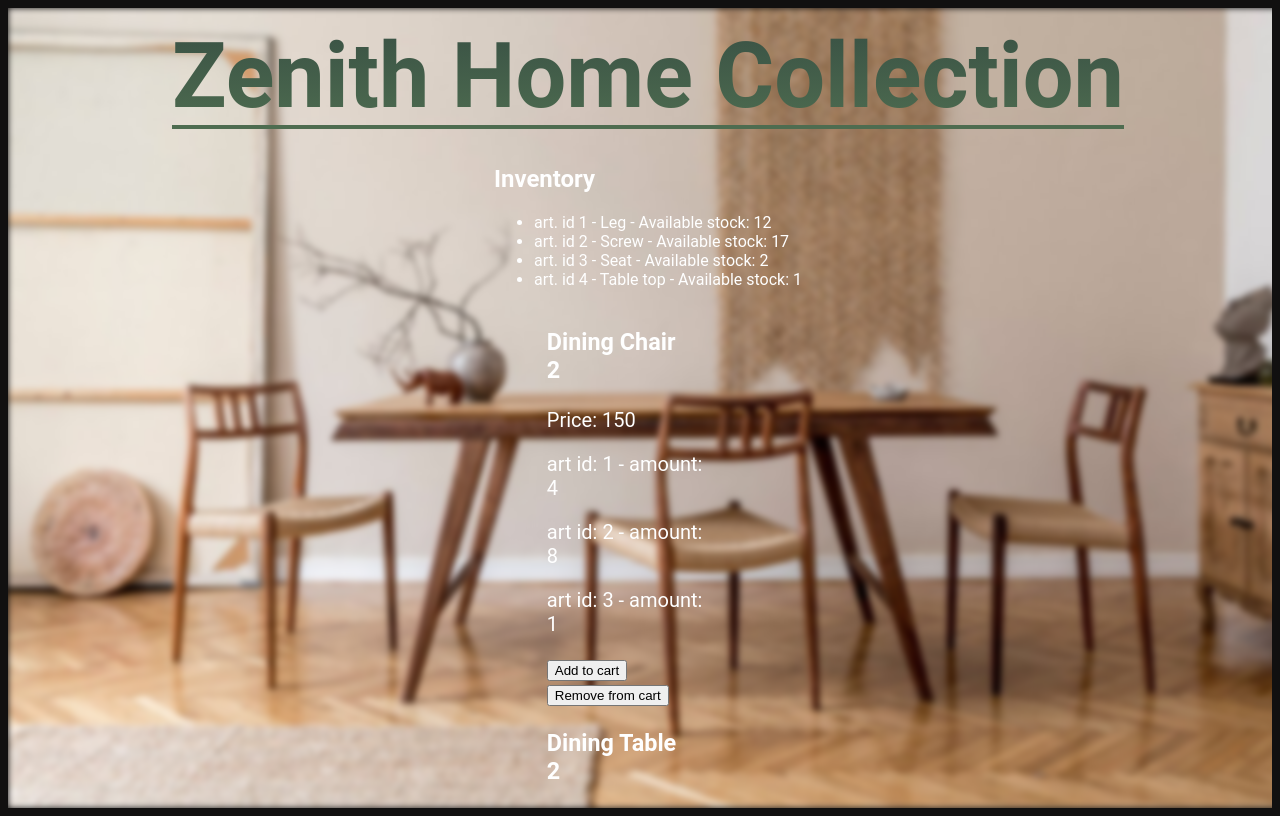
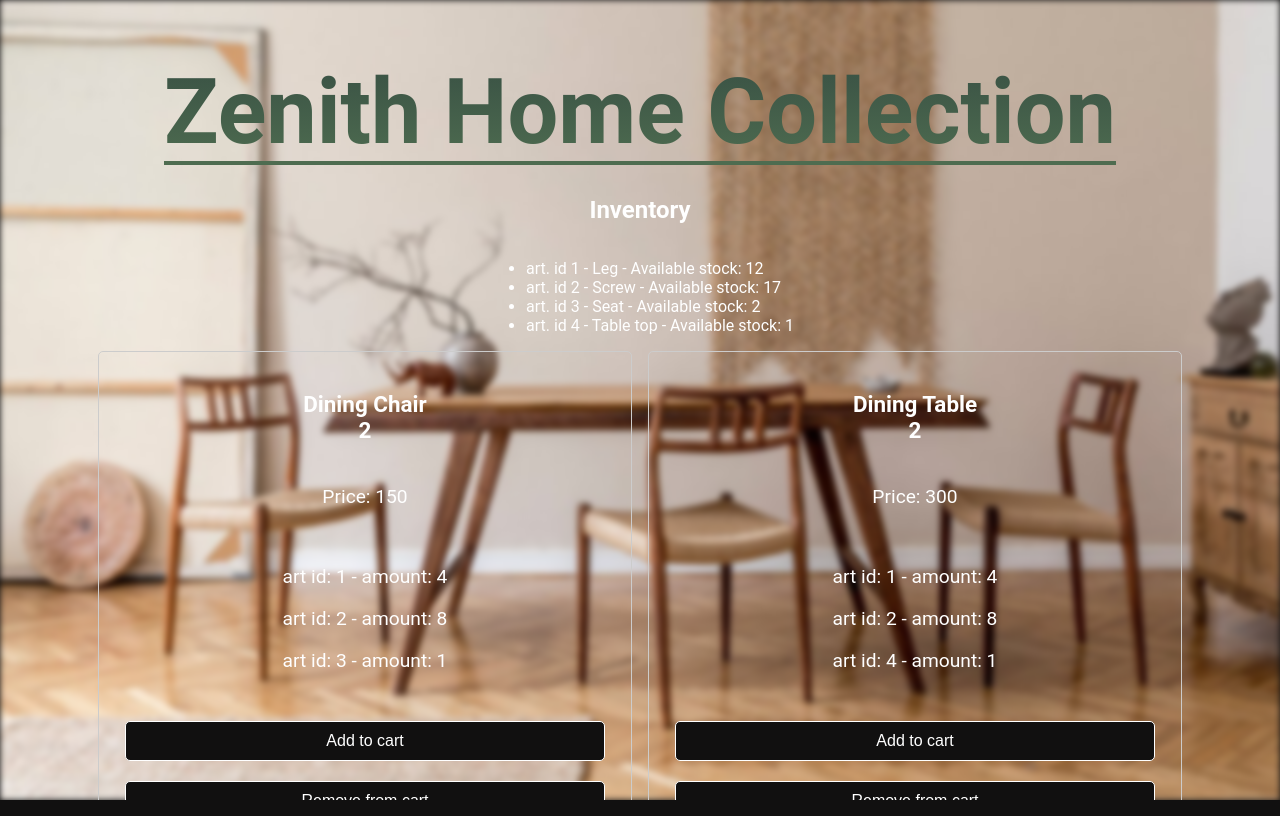
Before and after one commit to danieldraganweb/Next-test3, a Next.js app: page / in a window 1280 px wide. Built offline with nearby package versions, Linux system fonts and the light colour scheme.

Commit message:
css styling apn positioning for the inventory

```diff
--- a/styles/Home.module.css
+++ b/styles/Home.module.css
@@ -41,26 +41,65 @@
   height: 4px;
   background-color: #4e6c50;
 }
-.button {
-  font-size: large;
-  margin: 1rem;
-  padding: 1rem;
-  border-radius: 1rem;
-  background-color: rgb(255, 255, 255);
-  color: rgb(17, 16, 16);
+.inventory {
+  display: flex;
+  flex-direction: column;
+  justify-content: space-between;
+  align-items: center;
+  position: relative;
+  width: 30%;
+  margin-top: -50px;
+  font-size: 1rem;
+}
+.removebutton {
+  background-color: rgb(17, 16, 16);
+  color: rgb(255, 255, 255);
+  border: 1px solid rgb(255, 255, 255);
+  border-radius: 5px;
+  padding: 10px;
+  font-size: 1rem;
+  margin: 10px;
+  cursor: pointer;
+}
+.addbutton {
+  background-color: rgb(17, 16, 16);
+  color: rgb(255, 255, 255);
+  border: 1px solid rgb(255, 255, 255);
+  border-radius: 5px;
+  padding: 10px;
+  font-size: 1rem;
+  margin: 10px;
+  cursor: pointer;
 }
 .button:hover {
   background-color: rgb(17, 16, 16);
-  color: rgb(255, 255, 255);
+  color: rgb(245, 233, 233);
 }
 .button:active {
   background-color: rgb(17, 16, 16);
   color: rgb(255, 255, 255);
 }
 .card {
-  width: 80%;
   height: 50%;
-  font-size: 20px;
+  font-size: 10px;
+  display: flex;
+  flex-direction: column;
+  width: 500px;
+  display: flex;
+  flex-direction: column;
 }
-.inventory {
+
+.grid {
+  display: grid;
+  grid-template-columns: repeat(2, 1fr);
+  grid-gap: 1rem;
+  grid-auto-rows: minmax(100px, auto);
 }
+.grid > div {
+  border: 1px solid #ccc;
+  border-radius: 5px;
+  padding: 1rem;
+  font-size: 1.2rem;
+  text-align: center;
+  height: 420px;
+}
--- a/styles/globals.css
+++ b/styles/globals.css
@@ -11,9 +11,5 @@ body {
   font-size: 1rem;
   display: flex;
   flex-direction: column;
+  margin: 0px;
 }
-h1 {
-  font-size: 2rem;
-  font-weight: 700;
-  margin: 1rem;
-}
```
